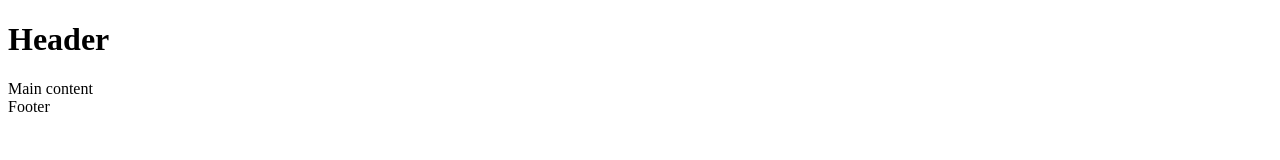
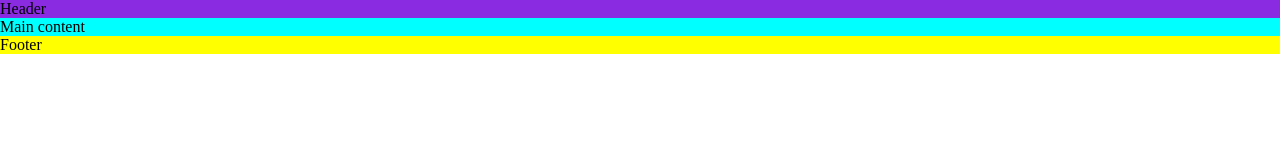
Before and after one commit to mariebernf/Love-running2, a plain HTML site: page index.html in a window 1280 px wide. Drawn offline with Linux system fonts and the light colour scheme.

Commit message:
Add stylesheets with starter styles

```diff
--- /dev/null
+++ b/assets/css/style.css
@@ -0,0 +1,21 @@
+/* Wildcard selector to override default styles added by the browser */
+* {
+    padding: 0;
+    margin: 0;
+    box-sizing: border-box;
+}
+
+/* Header */
+header {
+    background-color: blueviolet;
+}
+
+/* Main content */
+main {
+    background-color: aqua;
+}
+
+/* Footer */
+footer {
+    background-color: yellow;
+}
--- a/index.html
+++ b/index.html
@@ -13,11 +13,13 @@
     <link rel="apple-touch-icon" sizes="180x180" href="assets/favicon/apple-touch-icon.png">
     <link rel="icon" type="image/png" sizes="32x32" href="assets/favicon/favicon-32x32.png">
     <link rel="icon" type="image/png" sizes="16x16" href="assets/favicon/favicon-16x16.png">
+    <!-- Stylesheet -->
+    <link rel="stylesheet" href="assets/css/style.css">
 </head>
 
 <body>
     <!-- Header -->
-    <h1>Header</h1>
+    <header>Header</header>
 
     <!-- Main content -->
     <main>Main content</main>
```
